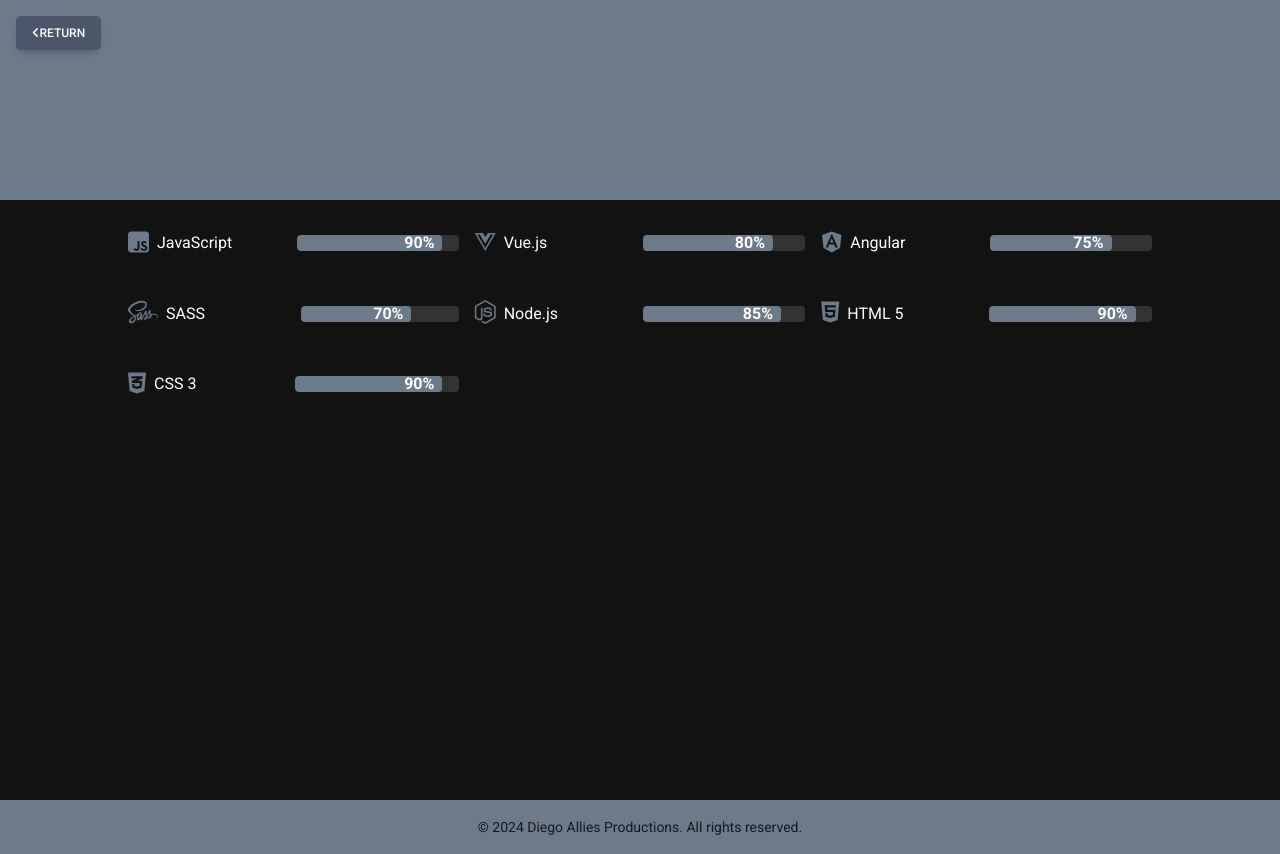
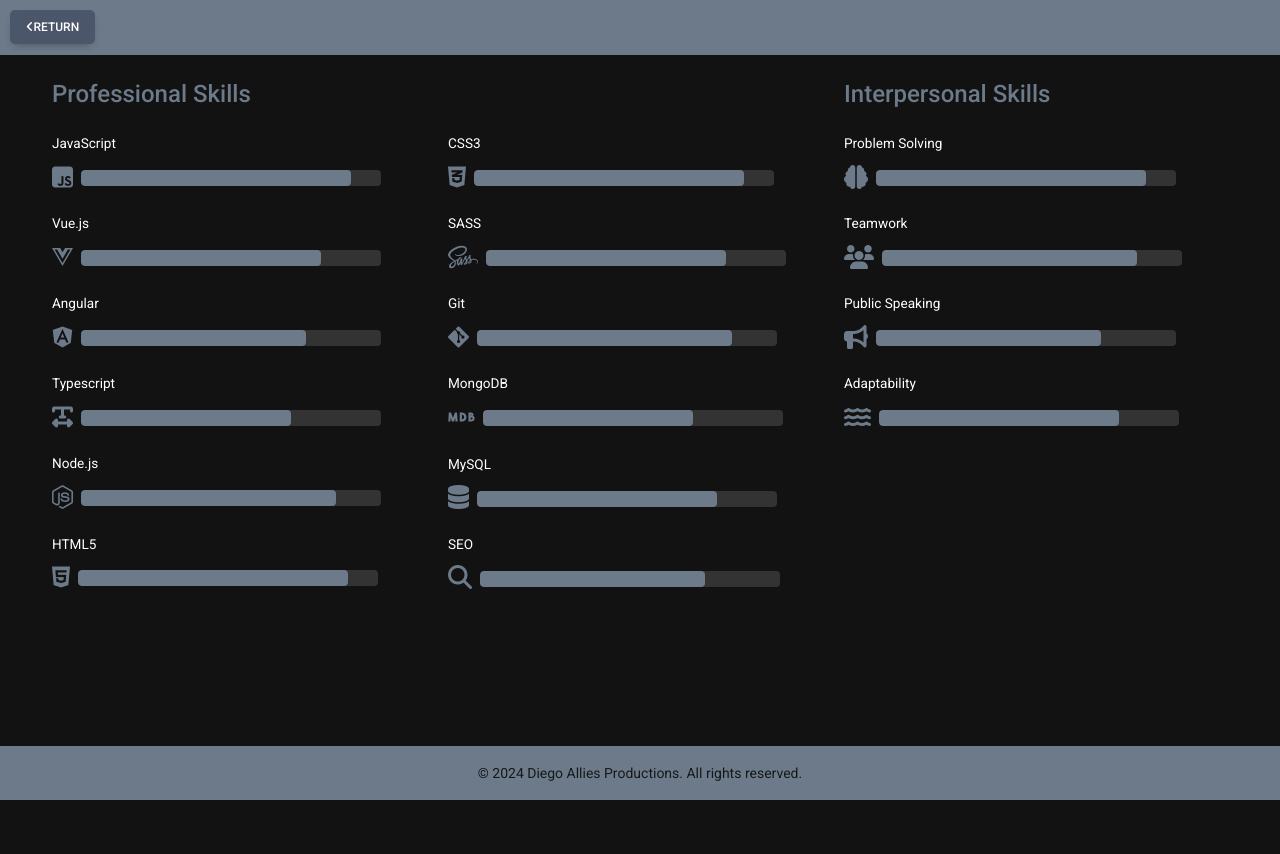
Before and after one commit to diegoallies/diego-portfolio, a Vue app: page /skills in a window 1280 px wide. After the commit the page ends 800 px from the top, so only its background shows below. Built offline with nearby package versions, Linux system fonts and the light colour scheme.

Commit message:
skills page done
skills page done

```diff
--- a/src/components/Footer.vue
+++ b/src/components/Footer.vue
@@ -25,3 +25,22 @@
   opacity: 0.8;
 }
 </style>
+
+<skill-bar label="JavaScript" icon="fab fa-js-square" percentage="90"></skill-bar>
+          <skill-bar label="Vue.js" icon="fab fa-vuejs" percentage="80"></skill-bar>
+          <skill-bar label="Angular" icon="fab fa-angular" percentage="75"></skill-bar>
+          <!-- Add other skill bars here -->
+          <skill-bar label="TypeScript" icon="icon-custom-typescript" percentage="70"></skill-bar>
+          <skill-bar label="Node.js" icon="fab fa-node-js" percentage="85"></skill-bar>
+          <skill-bar label="HTML5" icon="fab fa-html5" percentage="90"></skill-bar>
+          <skill-bar label="CSS3" icon="fab fa-css3-alt" percentage="90"></skill-bar>
+          <skill-bar label="SASS" icon="fab fa-sass" percentage="80"></skill-bar>
+          <skill-bar label="Git" icon="fab fa-git-alt" percentage="85"></skill-bar>
+          <skill-bar label="MongoDB" icon="icon-custom-mongodb" percentage="70"></skill-bar>
+          <skill-bar label="MySQL" icon="icon-custom-mysql" percentage="80"></skill-bar>
+          <skill-bar label="SEO" icon="icon-custom-seo" percentage="75"></skill-bar>
+          <h3 class="sub-title">Interpersonal Skills</h3>
+          <skill-bar label="Problem Solving" icon="fas fa-brain" percentage="90"></skill-bar>
+          <skill-bar label="Teamwork" icon="fas fa-users" percentage="85"></skill-bar>
+          <skill-bar label="Public Speaking" icon="fas fa-bullhorn" percentage="75"></skill-bar>
+          <skill-bar label="Adaptability" icon="fas fa-water" percentage="80"></skill-bar>
--- a/src/components/SkillBar.vue
+++ b/src/components/SkillBar.vue
@@ -1,10 +1,13 @@
 <template>
   <div class="skill-bar-container">
-    <div class="skill-icon"><i :class="icon"></i></div>
-    <span class="skill-label">{{ label }}</span>
-    <div class="skill-bar">
-      <div class="skill-bar-fill" :style="{ width: percentage + '%' }">
-        <span>{{ percentage }}%</span>
+    <!-- Skill Label -->
+    <div class="skill-label">{{ label }}</div>
+
+    <!-- Skill Bar with Icon -->
+    <div class="skill-progress-container">
+      <div class="skill-icon"><i :class="icon"></i></div>
+      <div class="skill-bar">
+        <div class="skill-bar-fill" :style="{ width: percentage + '%' }"></div>
       </div>
     </div>
   </div>
@@ -23,9 +26,18 @@
 
 <style scoped>
 .skill-bar-container {
+  margin: 0.5rem 0;
+}
+
+.skill-label {
+  font-size: 0.85rem;
+  margin-bottom: 0.25rem; /* Space between label and bar */
+}
+
+.skill-progress-container {
   display: flex;
   align-items: center;
-  margin: 0.5rem 0;
+  width: 100%;
 }
 
 .skill-icon {
@@ -34,30 +46,19 @@
   color: #6c7a89; /* Color of icons */
 }
 
-.skill-label {
-  flex: 1;
-  text-align: left;
-  margin-right: 1rem;
-}
-
 .skill-bar {
   background-color: #333;
   border-radius: 0.25rem;
   flex-grow: 1;
   height: 1rem;
   overflow: hidden;
+  width: 300px;
 }
 
 .skill-bar-fill {
   background-color: #6c7a89;
   border-radius: 0.25rem;
-  display: flex;
-  align-items: center;
-  justify-content: flex-end;
   height: 100%;
-  padding-right: 0.5rem;
-  color: #fff;
-  font-weight: bold;
   transition: width 1s ease-in-out;
 }
 </style>
--- a/src/views/Skills.vue
+++ b/src/views/Skills.vue
@@ -9,17 +9,38 @@
       </div>
 
       <!-- Skills Section -->
-      <div class="skills-grid">
-        <!-- Each SkillBar component represents a skill with a labelled bar to the set percentage -->
+      <div class="skills-content">
+        <div class="column">
+          <h2 class="skills-title">Professional Skills</h2>
           <skill-bar label="JavaScript" icon="fab fa-js-square" percentage="90"></skill-bar>
           <skill-bar label="Vue.js" icon="fab fa-vuejs" percentage="80"></skill-bar>
           <skill-bar label="Angular" icon="fab fa-angular" percentage="75"></skill-bar>
-        <skill-bar label="SASS" icon="fab fa-sass" percentage="70"></skill-bar>
+          <skill-bar label="Typescript" icon="fa fa-text-width" percentage="70"></skill-bar>
           <skill-bar label="Node.js" icon="fab fa-node-js" percentage="85"></skill-bar>
-        <skill-bar label="HTML 5" icon="fab fa-html5" percentage="90"></skill-bar>
-        <skill-bar label="CSS 3" icon="fab fa-css3-alt" percentage="90"></skill-bar>
-        <!-- Add other skill bars here -->
-        <!-- ... -->
+          <skill-bar label="HTML5" icon="fab fa-html5" percentage="90"></skill-bar>
+
+          <!-- Tech Stack skills continue here -->
+        </div>
+
+        <div class="column nd2">
+          <!-- Place for additional professional or tech stack skills -->
+
+          <skill-bar label="CSS3" icon="fab fa-css3-alt" percentage="90"></skill-bar>
+          <skill-bar label="SASS" icon="fab fa-sass" percentage="80"></skill-bar>
+          <skill-bar label="Git" icon="fab fa-git-alt" percentage="85"></skill-bar>
+          <skill-bar label="MongoDB" icon="fab fa-mdb" percentage="70"></skill-bar>
+          <skill-bar label="MySQL" icon="fas fa-database" percentage="80"></skill-bar>
+          <skill-bar label="SEO" icon="fas fa-search" percentage="75"></skill-bar>
+        </div>
+
+        <div class="column">
+          <h3 class="skills-title">Interpersonal Skills</h3>
+          <skill-bar label="Problem Solving" icon="fas fa-brain" percentage="90"></skill-bar>
+          <skill-bar label="Teamwork" icon="fas fa-users" percentage="85"></skill-bar>
+          <skill-bar label="Public Speaking" icon="fas fa-bullhorn" percentage="75"></skill-bar>
+          <skill-bar label="Adaptability" icon="fas fa-water" percentage="80"></skill-bar>
+          <!-- Personal skills continue here -->
+        </div>
       </div>
     </div>
   </template>
@@ -36,45 +57,68 @@
   </script>
 
   <style scoped>
+
+
+  .nd2 {
+    margin-top: 35px !important;
+  }
   .skills-page {
+  height: 90vh;
   display: flex;
   flex-direction: column;
-    align-items: center;
   background-color: #121212;
   color: #ffffff;
-    text-align: center;
-    padding-bottom: 200px; /* Adjust for footer */
-    height: 100vh; /* Adjust the height of this component to prevent scrolling */
-    overflow: hidden; /* Hide overflow */
+
+
 }
 
 .cover-container {
   background-color: #6c7a89;
-    height: 200px;
   position: relative;
-    width: 100%;
+  height: 55px;
+  margin-bottom: 35px;
 }
 
 .btn.back-btn {
   position: absolute;
-    top: 1rem;
-    left: 1rem;
+  top: 10px;
+  left: 10px;
   background-color: #4c566a;
   color: #ffffff;
-    border: none;
   padding: 0.5rem 1rem;
   border-radius: 5px;
-    text-decoration: none;
 }
 
-  .skills-grid {
-    display: grid;
-    grid-template-columns: repeat(auto-fill, minmax(300px, 1fr));
-    gap: 1rem;
-    width: 80%;
-    padding-top: 1rem;
+.skills-content {
+  display: flex;
+  justify-content: space-evenly; /* Evenly distribute columns */
+  align-items: flex-start; /* Align columns to the top */
+  margin-inline: auto;
+  max-width: 1200px; /* Max width */
+  width: 100%;
 }
 
-  /* Style for .cover-container, .btn.back-btn, as well as additional global styles are unchanged */
+.column {
+  display: flex;
+  flex-direction: column;
+  align-items: flex-start; /* Align items to the left */
+  width: 30%; /* Split the space by three columns */
+  margin-top: -10px; /* Adjust top margin for visual alignment */
+}
 
+.skills-title {
+  font-size: 1.5rem;
+  margin-bottom: 1rem;
+  color: #6c7a89;
+}
+
+  .column {
+    width: 32%; /* Split the space by three columns */
+  }
+
+  .skills-title {
+    font-size: 1.5rem;
+    margin-bottom: 1rem;
+    color: #6c7a89;
+  }
   </style>
```
Lines whose indentation alone changed are shown as unchanged.
